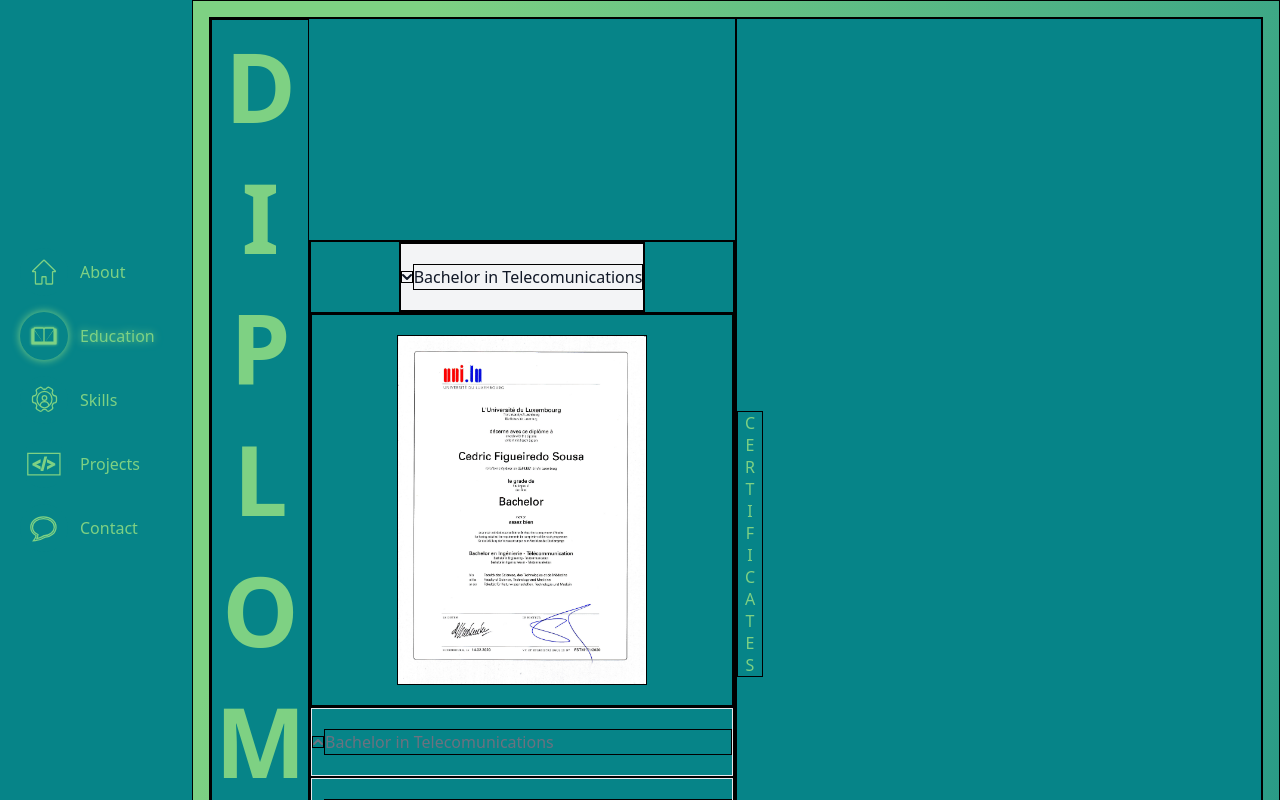
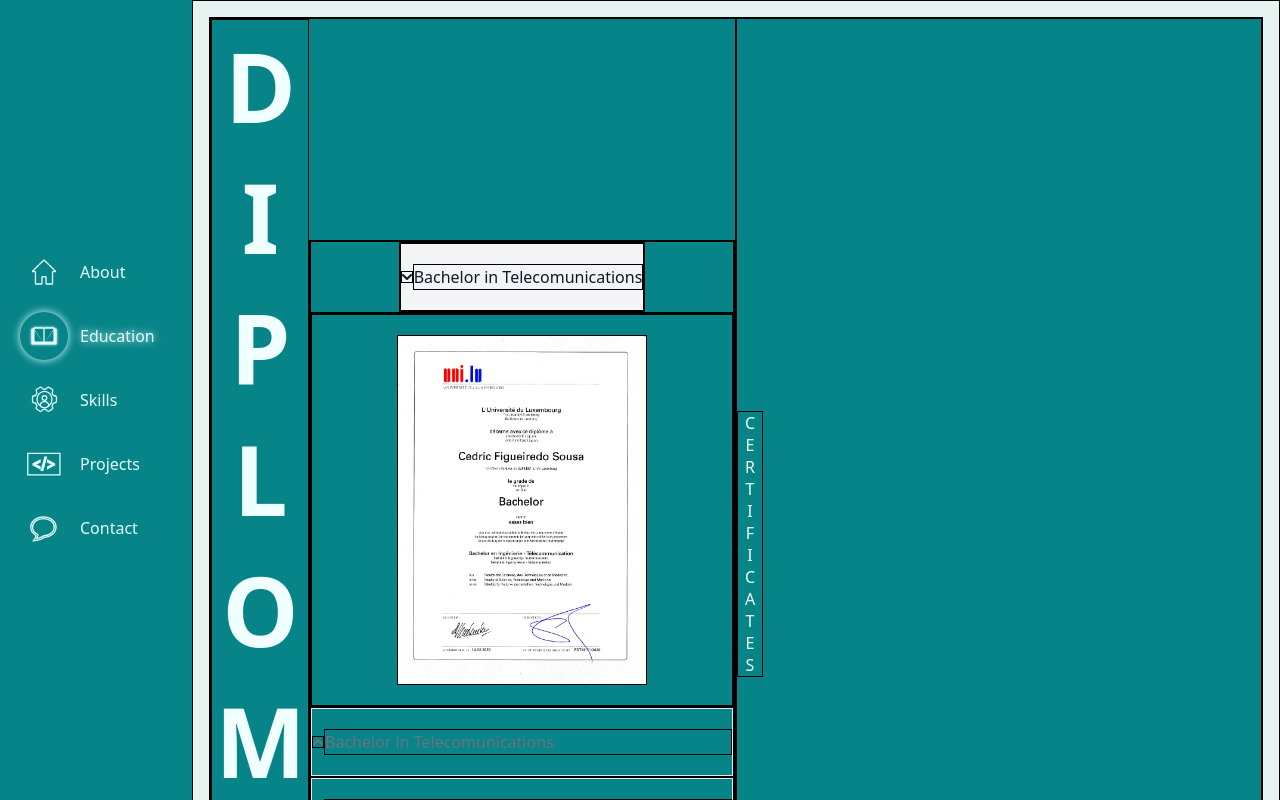
Before and after one commit to wolf-0-0/portfolio, a Vue app: page /education in a window 1280 px wide. Shown: the top 800 px of the page. Built offline with nearby package versions, Linux system fonts and the light colour scheme.

Commit message:
Minor changes

```diff
--- a/src/assets/styles/style.css
+++ b/src/assets/styles/style.css
@@ -6,7 +6,9 @@
 
 body {
     min-height: 100vh;
-    background: linear-gradient(108deg, #7ED183 26.21%, #068488 123.39%);
+    /* background: linear-gradient(108deg, #7ED183 26.21%, #068488 123.39%); */
+    background-color: #e6f4f1;
+    color: black;
 }
 
 a {
--- a/src/components/AboutCardText.vue
+++ b/src/components/AboutCardText.vue
@@ -60,7 +60,7 @@ export default {
   position: absolute;
   background-color: #068488;
   width: 100%;
-  color: #7ED183;
+  color: azure;
   margin-left: 0.4rem;
   border-radius: 0.4rem 0 0 0.4rem;
   padding-left: 0.4rem;
--- a/src/components/DownloadButton.vue
+++ b/src/components/DownloadButton.vue
@@ -32,7 +32,7 @@ button {
 
 button:hover {
   cursor: pointer;
-  color: #7ED183;
+  color: azure;
   background-color: #068488;
 }
 </style>
--- a/src/components/LinkButton.vue
+++ b/src/components/LinkButton.vue
@@ -18,7 +18,7 @@ button {
   width: fit-content;
   padding: 0.3rem 0.2rem;
   background-color: #068488;
-  color: #7ED183;
+  color: azure;
   border-radius: 0.4rem;
   border: 4px solid #068488;
   font-size: 1.1rem;
@@ -28,6 +28,6 @@ button {
 button:hover {
   cursor: pointer;
   color: #068488;
-  background-color: #7ED183;
+  background-color: azure;
 }
 </style>
--- a/src/components/NavigationBar.vue
+++ b/src/components/NavigationBar.vue
@@ -76,7 +76,7 @@ export default {
 
 .fa-bars, .fa-xmark {
   font-size: 1.4rem;
-  color: #7ED183;
+  color: #428370;
   padding: 0.3rem 0.4rem;
   border-radius: 6px;
   background-color: #068488;
@@ -93,23 +93,26 @@ svg {
 
 .icon {
   fill: #068488;
-  stroke: #7ED183;
+  stroke: #e4feff;
   stroke-width: 0.2rem;
 }
 
 span {
-  color: #7ED183;
+  color: #e4feff;
+}
+
+.router-link:hover svg,
+.router-link:hover .icon,
+.router-link:hover span {
+  filter: drop-shadow(0px 0px 4px #e4feff);
 }
 
 .router-link.router-link-exact-active svg,
 .router-link.router-link-exact-active .icon,
 .router-link.router-link-exact-active span {
-  filter: drop-shadow(0px 0px 4px #7ED183);
+  filter: drop-shadow(0px 0px 4px #e4feff);
+  stroke: #e4feff;
+  color: #e4feff;
 }
 
-.router-link:hover svg,
-.router-link:hover .icon,
-.router-link:hover span {
-  filter: drop-shadow(0px 0px 4px #7ED183);
-}
 </style>
--- a/src/views/EducationView.vue
+++ b/src/views/EducationView.vue
@@ -94,7 +94,7 @@ export default {
 h1 {
   writing-mode: vertical-rl;
   text-orientation: upright;
-  color: #7ED183;
+  color: azure;
 }
 
 .card {
```
